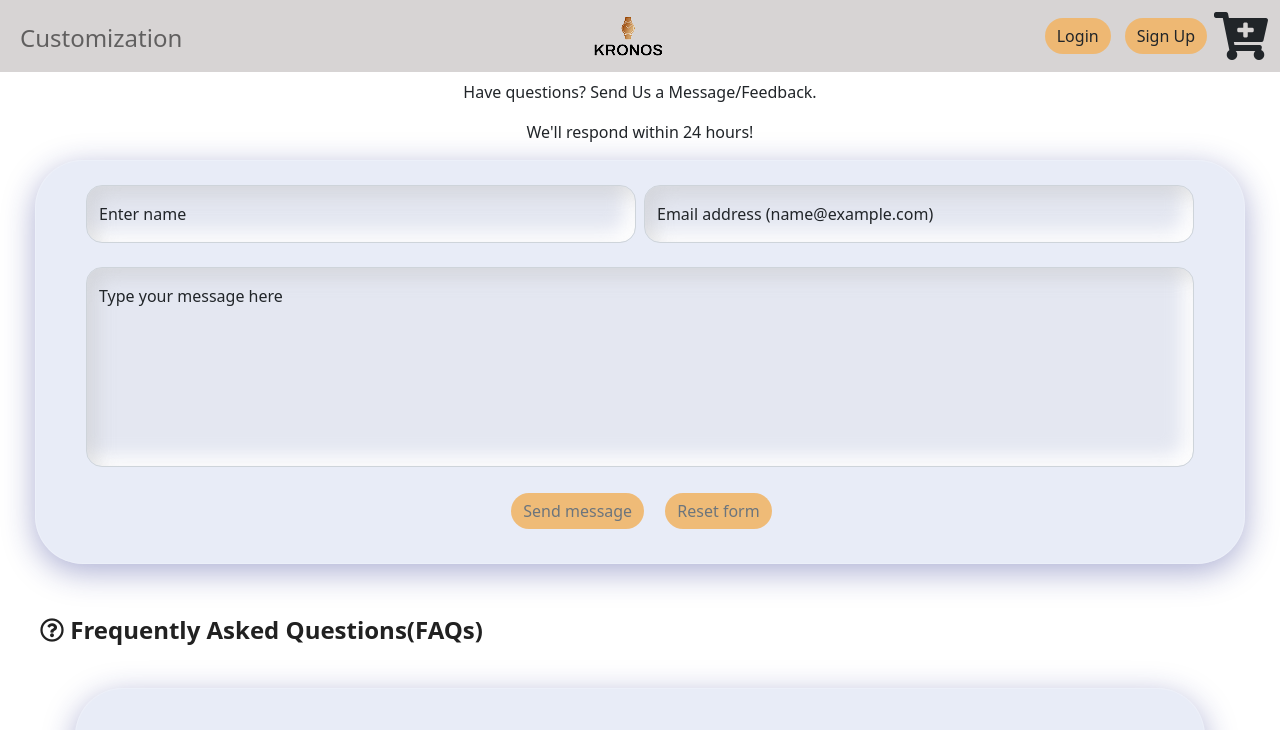
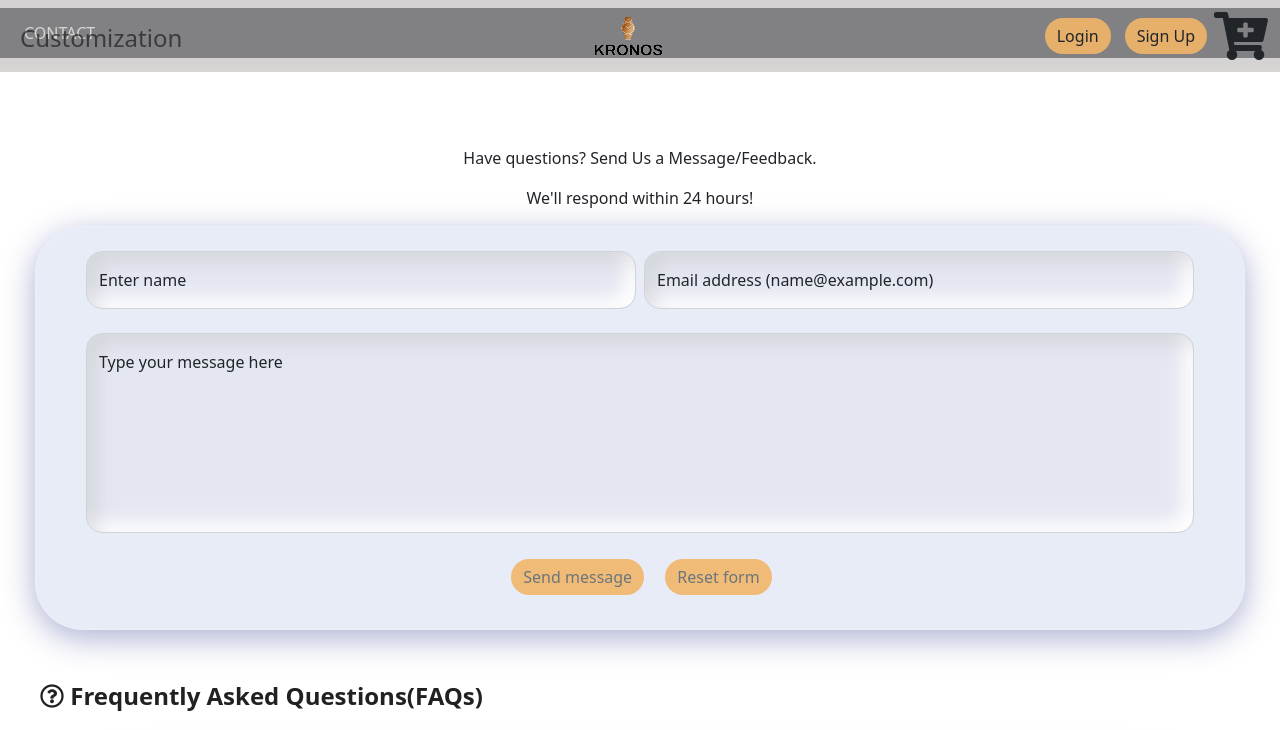
Before and after one commit to Tulveer18/Kronos_frontend_hack22, a plain HTML site: page Customer Care Page/customer.html in a window 1280 px wide. Shown: the top 730 px of the page. Drawn offline with nearby package versions, Linux system fonts and the light colour scheme.

Commit message:
Update customer.html

```diff
--- a/Customer Care Page/customer.html
+++ b/Customer Care Page/customer.html
@@ -126,7 +126,7 @@
     </div>
     </div>
     <!--CONTACT NAVBAR-->
-    <!-- <nav class="navbar navbar-expand-lg navbar-light bg-light">
+     <nav class="navbar navbar-expand-lg navbar-light bg-light">
         <div class="container-fluid" style="background-color: #343A40; height: 50px;">
             <span style="color: white; margin-left: 12px;">CONTACT</span>
             <button class="navbar-toggler" type="button" data-bs-toggle="collapse"
@@ -135,7 +135,7 @@
                 <span class="navbar-toggler-icon"></span>
             </button>
         </div>
-    </nav> -->
+    </nav>
     <!--Paragraph-->
     <div class="main1" style="text-align: center;">
         <p>Have questions? Send Us a Message/Feedback.</p>
```
